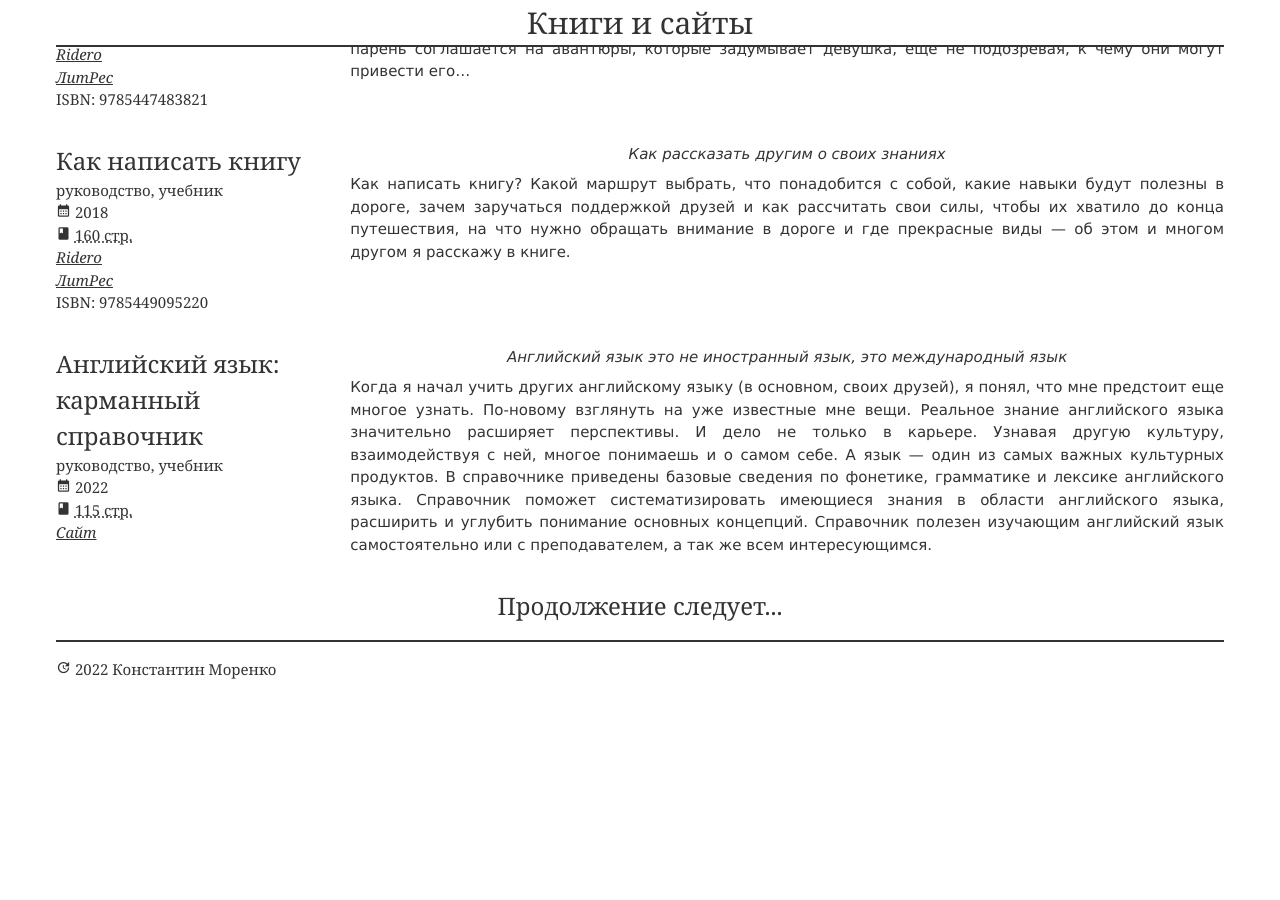
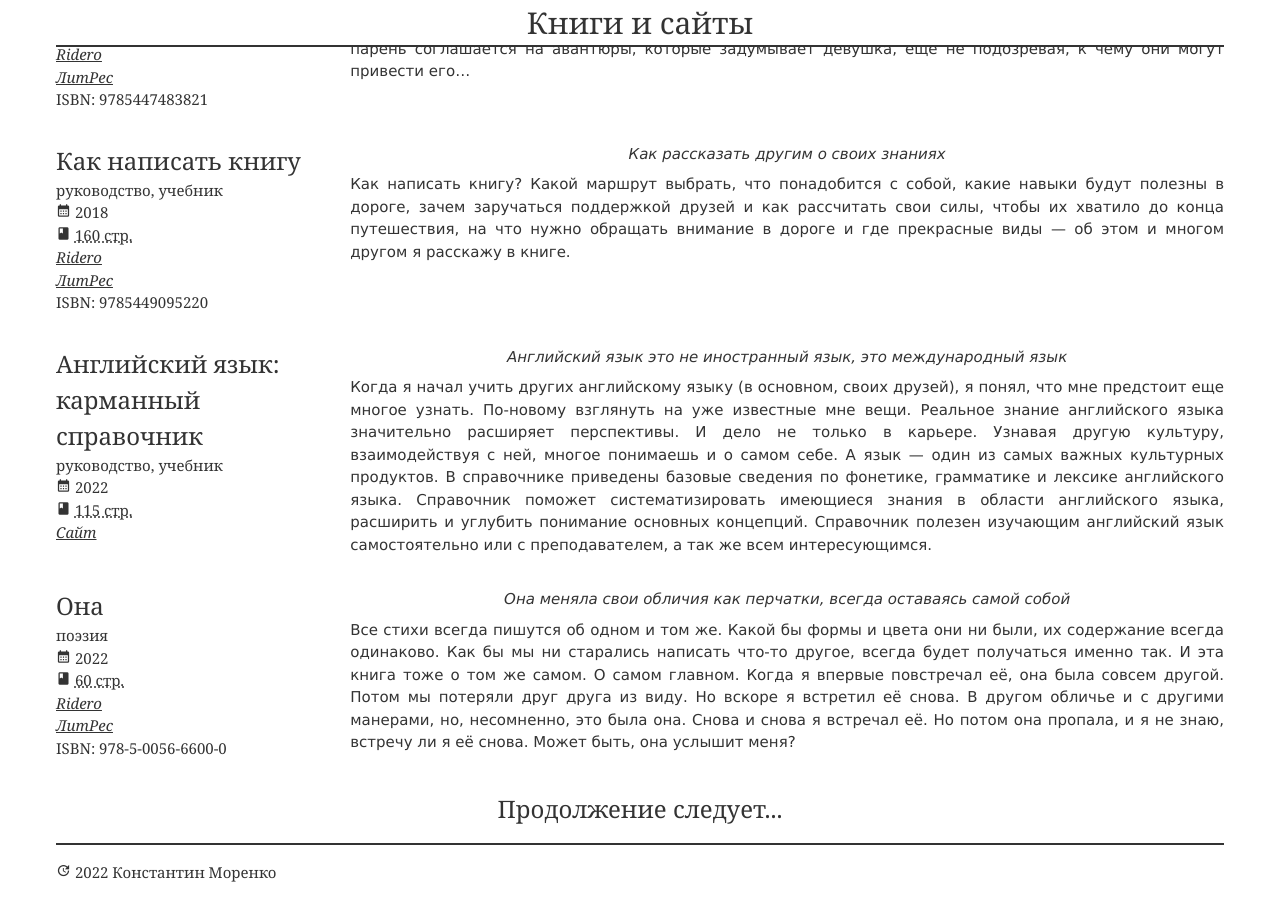
Before and after one commit to konstantin-morenko/jresume, a Jekyll site: the page built from index.md, in a window 1280 px wide and 900 px high, scrolled down 4702 px. Built offline with Jekyll 4.4.1, drawn with Linux system fonts in a browser that asks for light colours; before the commit the page ends 5399 px from its top, so only the background shows below that.

Commit message:
Книга Она

```diff
--- a/_data/books.yml
+++ b/_data/books.yml
@@ -81,3 +81,31 @@ cards:
     понимание основных концепций. Справочник полезен изучающим
     английский язык самостоятельно или с преподавателем, а так же всем
     интересующимся.
+
+- name: Она
+  categories: [поэзия]
+  year: 2022
+  value:
+    number: 60
+    metric: страницы
+    source: По данным Ridero
+  links:
+  - name: Ridero
+    url: https://ridero.ru/books/ona_13/
+  - name: ЛитРес
+    url: https://www.litres.ru/konstantin-morenko/ona/
+  isbn: 978-5-0056-6600-0
+
+  quote: Она меняла свои обличия как перчатки, всегда оставаясь самой собой
+  description: |
+
+    Все стихи всегда пишутся об одном и том же. Какой бы формы и цвета
+    они ни были, их содержание всегда одинаково. Как бы мы ни
+    старались написать что-то другое, всегда будет получаться именно
+    так. И эта книга тоже о том же самом. О самом главном.
+
+    Когда я впервые повстречал её, она была совсем другой. Потом мы
+    потеряли друг друга из виду. Но вскоре я встретил её снова. В
+    другом обличье и с другими манерами, но, несомненно, это была
+    она. Снова и снова я встречал её. Но потом она пропала, и я не
+    знаю, встречу ли я её снова. Может быть, она услышит меня?
```
